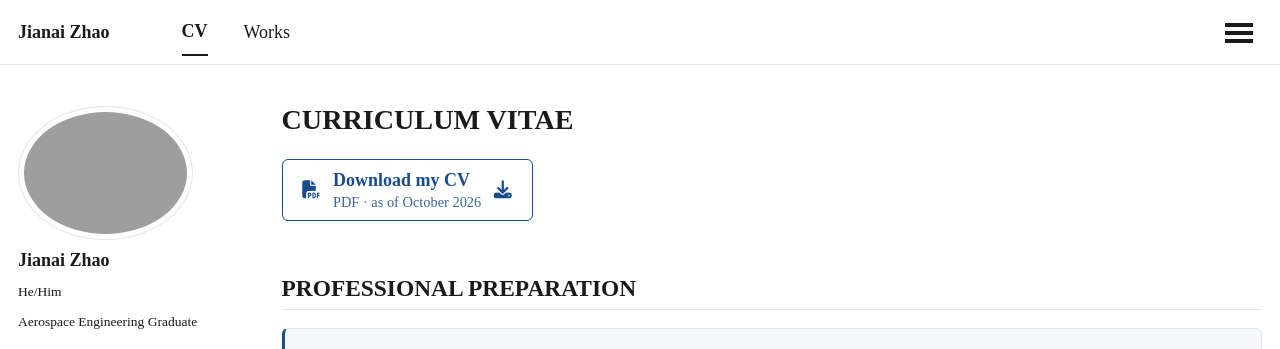
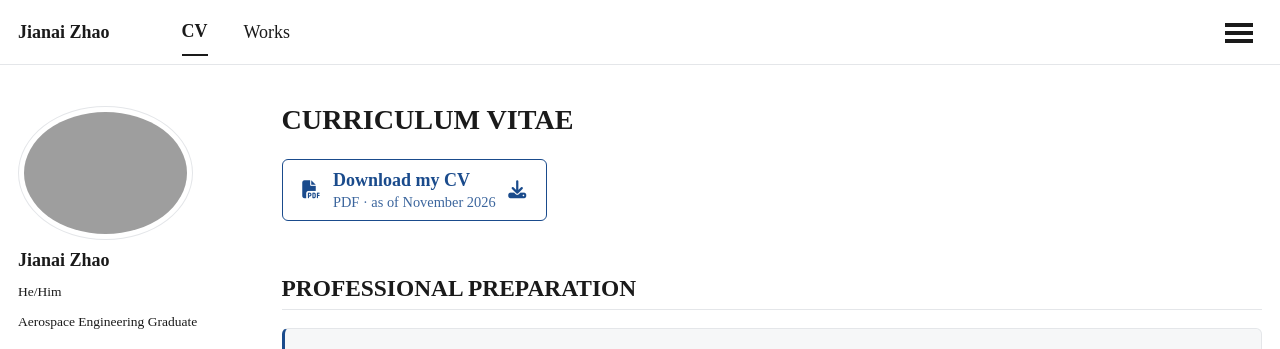
Before and after one commit to jianaizhao/jianaizhao.github.io, a Jekyll site: the page built from _pages/cv.md, in a window 1280 px wide and 900 px high. Shown: the top 349 px of the window. Built offline with Jekyll 4.4.1, drawn with Linux system fonts in a browser that asks for light colours; some web fonts are replaced; a script that is not in the unit is left out.

Commit message:
nov 2026 cv

```diff
--- a/_pages/cv.md
+++ b/_pages/cv.md
@@ -15,7 +15,7 @@ redirect_from:
   <span class="cv-download-btn__icon"><i class="fas fa-file-pdf" aria-hidden="true"></i></span>
   <span class="cv-download-btn__text">
     <span class="cv-download-btn__title">Download my CV</span>
-    <span class="cv-download-btn__meta">PDF &middot; as of October 2026</span>
+    <span class="cv-download-btn__meta">PDF &middot; as of November 2026</span>
   </span>
   <span class="cv-download-btn__icon cv-download-btn__icon--download"><i class="fas fa-download" aria-hidden="true"></i></span>
 </a>
```
Also changed, not shown: 1 other file.
